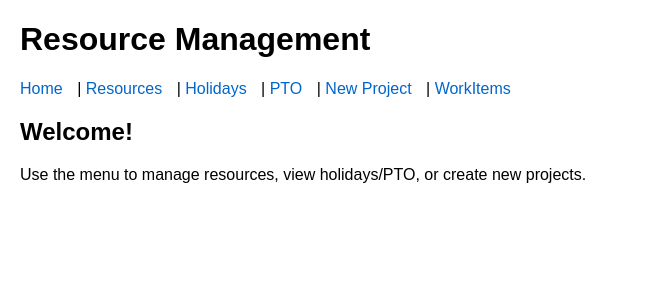
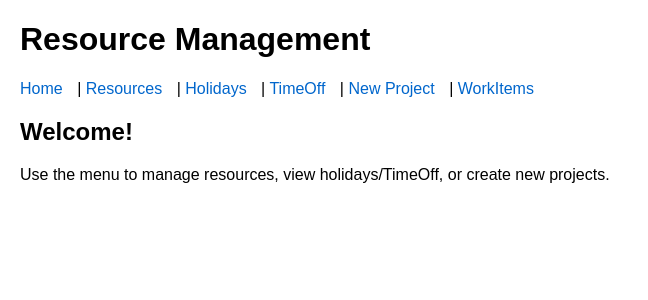
Before and after one commit to sachinsonipa/resource_scheduler, a Flask app: page / in a window 1280 px wide. Shown: the top 300 px of the page, without its empty margins (0-648 px from the left). Run offline with Flask 2, Linux system fonts and the light colour scheme.

Commit message:
Updated with TimeOff

```diff
--- a/app.py
+++ b/app.py
@@ -2,6 +2,8 @@ import os
 from flask import Flask, render_template, request, redirect, url_for, flash
 import pandas as pd
 from datetime import datetime, timedelta
+# ─── Imports & existing code above ───
+
 
 app = Flask(__name__)
 app.secret_key = 'replace-with-a-secure-random-key'
@@ -22,13 +24,13 @@ def ensure_files():
 
     if not os.path.exists(RESOURCE_FILE):
         df_res = pd.DataFrame(columns=[
-            'ResourceId', 'ResourceName', 'GreenTime', 'YellowTime', 'RedTime'
+            'ResourceId', 'ResourceName', 'WorkingTime'
         ])
-        df_pto = pd.DataFrame(columns=['ResourceId', 'PTODate'])
+        df_timeoff = pd.DataFrame(columns=['ResourceId', 'TimeOffDate'])
         df_hol = pd.DataFrame(columns=['HolidayDate'])
         with pd.ExcelWriter(RESOURCE_FILE, engine='openpyxl') as writer:
             df_res.to_excel(writer, sheet_name='Resource', index=False)
-            df_pto.to_excel(writer, sheet_name='PTO', index=False)
+            df_timeoff.to_excel(writer, sheet_name='TimeOff', index=False)
             df_hol.to_excel(writer, sheet_name='Holiday', index=False)
 
     if not os.path.exists(WORKITEM_FILE):
@@ -45,21 +47,68 @@ def load_resources():
         RESOURCE_FILE,
         sheet_name='Resource',
         dtype={'ResourceId': str, 'ResourceName': str,
-               'GreenTime': int, 'YellowTime': int, 'RedTime': int}
+               'WorkingTime': int}
     )
 
-def load_pto():
-    """Read the PTO sheet and coerce PTODate to date."""
+
+
+# … your ensure_files(), load_resources(), load_holidays(), save_resources() etc.
+
+def load_timeoff():
+    """Return TimeOff DataFrame with ResourceId and TimeOffDate as date."""
     df = pd.read_excel(
         RESOURCE_FILE,
-        sheet_name='PTO',
-        dtype={'ResourceId': str, 'PTODate': object}
+        sheet_name='TimeOff',
+        dtype={'ResourceId': str, 'TimeOffDate': object}
     )
-    if 'PTODate' in df:
-        df['PTODate'] = pd.to_datetime(
-            df['PTODate'], errors='coerce'
-        ).dt.date
-    return df.dropna(subset=['PTODate'])
+    if 'TimeOffDate' in df.columns:
+        df['TimeOffDate'] = (
+            pd.to_datetime(df['TimeOffDate'], errors='coerce')
+              .dt.date
+        )
+    return df.dropna(subset=['TimeOffDate'])
+
+@app.route('/timeoff')
+def view_timeoff():
+    df_timeoff = load_timeoff()
+    df_res = load_resources()
+    # Merge to pull in ResourceName & working hours
+    df = pd.merge(
+        df_timeoff,
+        df_res,
+        on='ResourceId',
+        how='left'
+    ).sort_values(['ResourceId','TimeOffDate'])
+    records = df.to_dict('records')
+    return render_template('timeoff.html', timeoff=records)
+
+@app.route('/add_timeoff', methods=['GET','POST'])
+def add_timeoff():
+    df_res = load_resources()
+    df_timeoff = load_timeoff()
+    df_hol = pd.DataFrame({'HolidayDate': load_holidays()})
+
+    if request.method == 'POST':
+        rid  = request.form['resource_id']
+        date = request.form['timeoff_date']
+        try:
+            timeoff_date = datetime.fromisoformat(date).date()
+        except Exception:
+            flash("Invalid date format.", 'error')
+            return redirect(url_for('add_timeoff'))
+
+        # append new TimeOff row
+        new = {'ResourceId': rid, 'TimeOffDate': timeoff_date}
+        df_timeoff = pd.concat([df_timeoff, pd.DataFrame([new])], ignore_index=True)
+
+        # save back
+        save_resources(df_res, df_timeoff, df_hol)
+        flash(f"TimeOff added for {rid} on {timeoff_date}", 'success')
+        return redirect(url_for('view_timeoff'))
+
+    # GET: show form
+    resources = df_res.to_dict('records')
+    return render_template('add_timeoff.html', resources=resources)
 
 def load_holidays():
     """Read the Holiday sheet and return a list of dates."""
@@ -85,11 +134,11 @@ def load_workitems():
         dtype={'AssignedResource': str}
     )
 
-def save_resources(df_res, df_pto, df_hol):
+def save_resources(df_res, df_timeoff, df_hol):
     """Overwrite the ResourceSheet.xlsx with updated sheets."""
     with pd.ExcelWriter(RESOURCE_FILE, engine='openpyxl', mode='w') as writer:
         df_res.to_excel(writer, sheet_name='Resource', index=False)
-        df_pto.to_excel(writer, sheet_name='PTO',      index=False)
+        df_timeoff.to_excel(writer, sheet_name='TimeOff', index=False)
         df_hol.to_excel(writer, sheet_name='Holiday',  index=False)
 
 def save_workitems(df_wi):
@@ -99,21 +148,19 @@ def save_workitems(df_wi):
 def available_hours(resource_id, start_dt, end_dt, df_res):
     """
     Sum available hours for a resource between two dates,
-    skipping PTO and holidays.
+    skipping TimeOff and holidays.
     """
-    pto_df = load_pto()
+    timeoff_df = load_timeoff()
     hols   = load_holidays()
     row    = df_res.set_index('ResourceId').loc[resource_id]
-    green  = int(row['GreenTime'])
-    yellow = int(row['YellowTime'])
-    red    = int(row['RedTime'])
+    green  = int(row['WorkingTime'])
 
     total = 0
     curr  = start_dt.date()
     end   = end_dt.date()
     while curr <= end:
-        if curr in hols or ((pto_df['ResourceId']==resource_id)
-                             & (pto_df['PTODate']==curr)).any():
+        if curr in hols or ((timeoff_df['ResourceId']==resource_id)
+                             & (timeoff_df['TimeOffDate']==curr)).any():
             total += red
         else:
             total += green
@@ -149,7 +196,7 @@ def view_resources():
 def add_resource():
     if request.method == 'POST':
         df_res = load_resources()
-        df_pto = load_pto()
+        df_timeoff = load_timeoff()
         df_hol = pd.DataFrame({'HolidayDate': load_holidays()})
 
         new = {
@@ -160,7 +207,7 @@ def add_resource():
             'RedTime':      int(request.form.get('red') or DEF_RED)
         }
         df_res = pd.concat([df_res, pd.DataFrame([new])], ignore_index=True)
-        save_resources(df_res, df_pto, df_hol)
+        save_resources(df_res, df_timeoff, df_hol)
         flash(f"Resource {new['ResourceId']} added.", 'success')
         return redirect(url_for('view_resources'))
 
@@ -171,10 +218,7 @@ def view_holidays():
     hols = load_holidays()
     return render_template('holidays.html', holidays=hols)
 
-@app.route('/pto')
-def view_pto():
-    df = load_pto()
-    return render_template('pto.html', pto=df.to_dict('records'))
+
 
 @app.route('/project', methods=['GET','POST'])
 def project_form():
--- a/templates/base.html
+++ b/templates/base.html
@@ -12,7 +12,7 @@
       <a href="{{ url_for('index') }}">Home</a> |
       <a href="{{ url_for('view_resources') }}">Resources</a> |
       <a href="{{ url_for('view_holidays') }}">Holidays</a> |
-      <a href="{{ url_for('view_pto') }}">PTO</a> |
+      <a href="{{ url_for('view_timeoff') }}">TimeOff</a> |
       <a href="{{ url_for('project_form') }}">New Project</a> |
       <a href="{{ url_for('view_workitems') }}">WorkItems</a>
     </nav>
--- a/templates/index.html
+++ b/templates/index.html
@@ -1,5 +1,5 @@
 {% extends 'base.html' %}
 {% block content %}
   <h2>Welcome!</h2>
-  <p>Use the menu to manage resources, view holidays/PTO, or create new projects.</p>
+  <p>Use the menu to manage resources, view holidays/TimeOff, or create new projects.</p>
 {% endblock %}
```
Also changed, not shown: templates/timeoff.html (renamed from templates/pto.html, +4 -4 lines), 3 other files.
